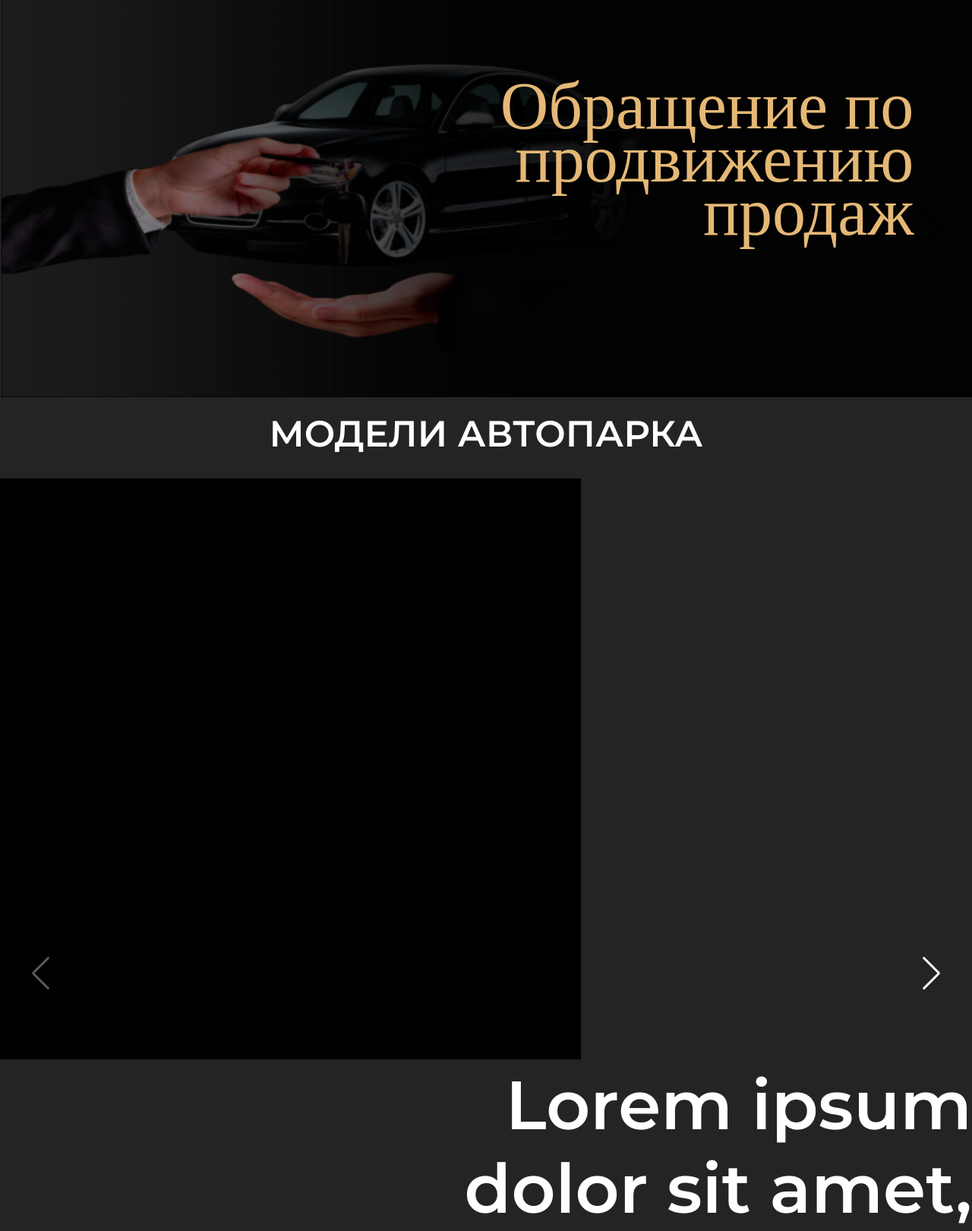
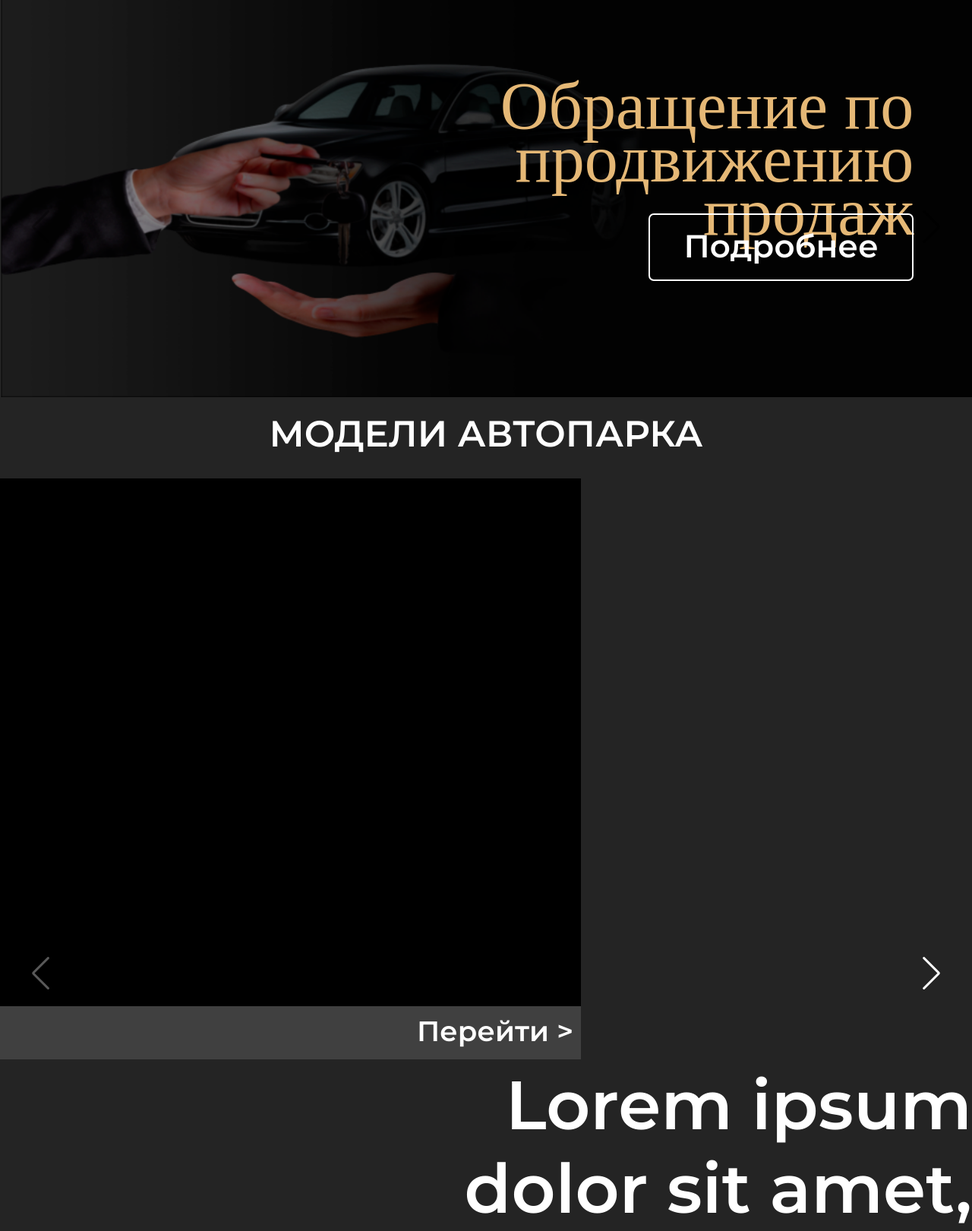
Before and after one commit to Nikita3164/Carshipment, a Flask app: page / in a window 1280 px wide. Shown: the part 101-1722 px from the top of the page at 76% size. Run offline with Flask 3, Linux system fonts and the light colour scheme.

Commit message:
Добавление кнопок

```diff
--- a/static/css/base_style.css
+++ b/static/css/base_style.css
@@ -48,6 +48,29 @@ body {
     width: 100%;
 }
 
+.more{
+    padding-right: 6%;
+    padding-top: 22%;
+    right: 0;
+    position: absolute;
+}
+
+.more-border{
+    border: 2px solid white;
+    border-radius: 7px;
+    width: 345px;
+    height: 85px;
+}
+
+.more-text{
+    color: white;
+    font-family: 'Montserrat', sans-serif;
+    font-size: 42px;
+    text-align: center;
+    padding-top: 15px;
+
+}
+
 .text{
     color: #e5b876;
     font-family: 'Times New Roman', Times, serif;
@@ -88,6 +111,30 @@ body {
     height: 765px;
     background-color: black;
     display: inline-block;
+    position: relative;
+}
+
+.line{
+    position: absolute;
+    bottom: 0;
+    width: 100%;
+    height: 70px;
+    background-color: rgba(128, 128, 128, 0.5);
+    transition: 0.5s;
+}
+
+.line:hover{
+    background-color: rgba(128, 128, 128, 1);
+    cursor: pointer;
+}
+
+.line-text{
+    position: absolute;
+    right: 10px;
+    color: white;
+    font-family: 'Montserrat', sans-serif;
+    font-size: 37px;
+    padding-top: 10px;
 }
 
 .about{
@@ -139,15 +186,11 @@ h1 {
   .swiper-button-next, .swiper-rtl .swiper-button-prev{
     right: 40px !important;
     left: auto;
-
-
   }
 
   .swiper-button-prev, .swiper-rtl .swiper-button-next{
     left: 40px !important;
     right: auto;
-
-
   }
 
   .swiper-button-prev, .swiper-button-next{
--- a/templates/base.html
+++ b/templates/base.html
@@ -22,6 +22,7 @@
         <div class="text">Обращение по</div>
         <div class="text"><div class="t2">продвижению</div></div>
         <div class="text"><div class="t3">продаж</div></div>
+        <div class="more"><div class="more-border"><div class="more-text">Подробнее</div></div></div>
         <img src="static/img/keys.png">
     </div>
 
@@ -31,12 +32,12 @@
             <div class="swiper autoSwiper">
                 <div class="swiper-wrapper">
                   <div class="swiper-slide">
-                        <div class="square"></div>
+                        <div class="square"><div class="line"><div class="line-text">Перейти ></div></div></div>
                         <div class="about">Lorem ipsum dolor sit amet,
                             consectetur adipiscing elit, sed do eius</div>
                   </div>
                   <div class="swiper-slide">
-                        <div class="s1"><div class="square"></div></div>
+                        <div class="s1"><div class="square"><div class="line"><div class="line-text">Перейти ></div></div></div></div>
                         <div class="about1">Lorem ipsum dolor sit amet,
                             consectetur adipiscing elit, sed do eius</div>
                   </div>
```
Also changed, not shown: 1 other file.
